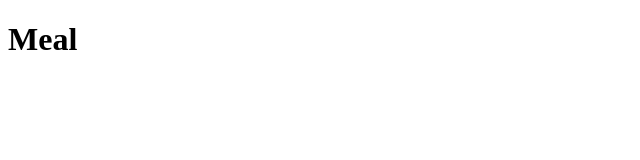
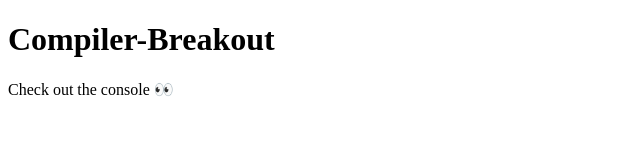
Before and after one commit to Vagyasri/Compiler-Breakout, a website built with webpack: page src/index.html in a window 1280 px wide. Shown: the whole page, without its empty margins (0-640 px from the left). Built offline with nearby package versions, Linux system fonts and the light colour scheme.

Commit message:
Update files

```diff
--- a/src/index.html
+++ b/src/index.html
@@ -3,9 +3,10 @@
 <head>
     <meta charset="UTF-8">
     <meta name="viewport" content="width=device-width, initial-scale=1.0">
-    <title>Meal</title>
+    <title>Compiler-Breakout</title>
 </head>
 <body>
-    <h1>Meal</h1>
+    <h1>Compiler-Breakout</h1>
+    <p> Check out the console 👀 </p>
 </body>
 </html>
--- a/src/style.css
+++ b/src/style.css
@@ -1,3 +1,3 @@
-.hello {
+.body {
   color: red;
 }
```
Also changed, not shown: package.json (+4 -4 lines), README.md, 1 other file.
